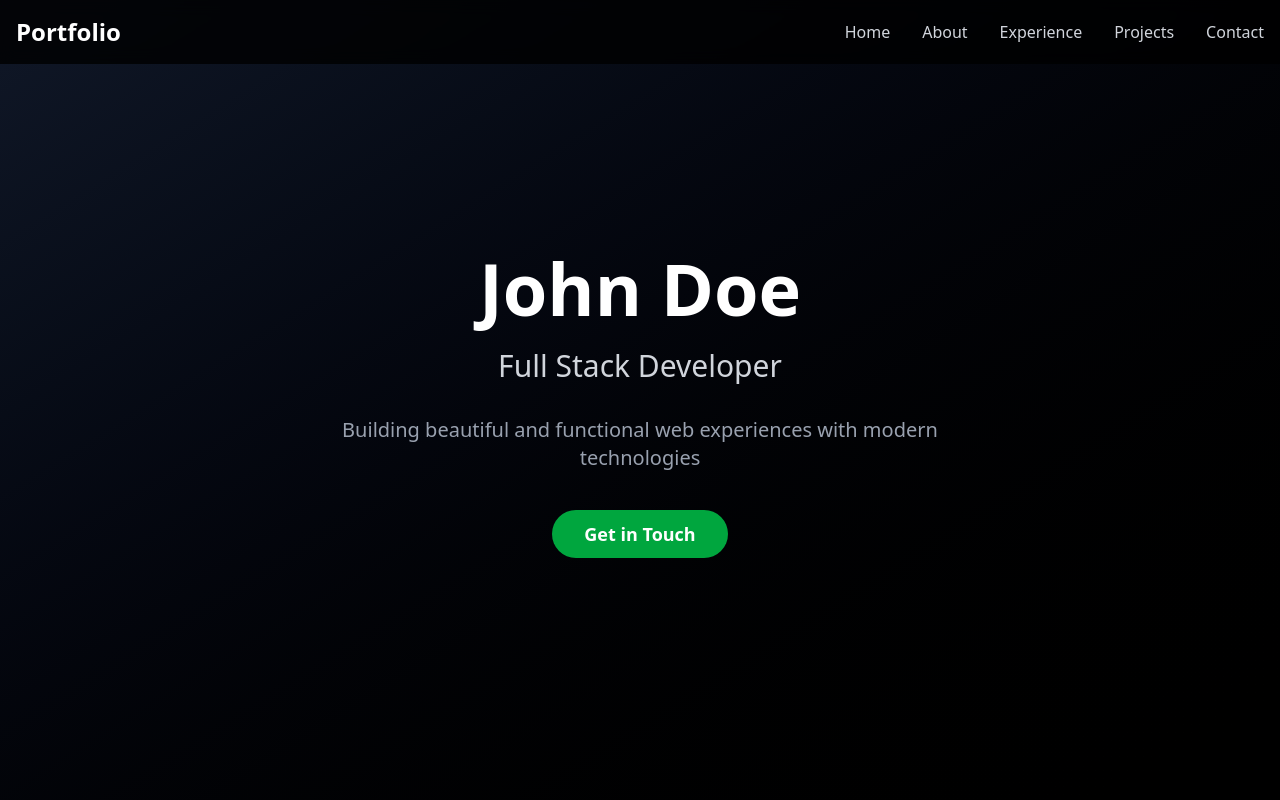
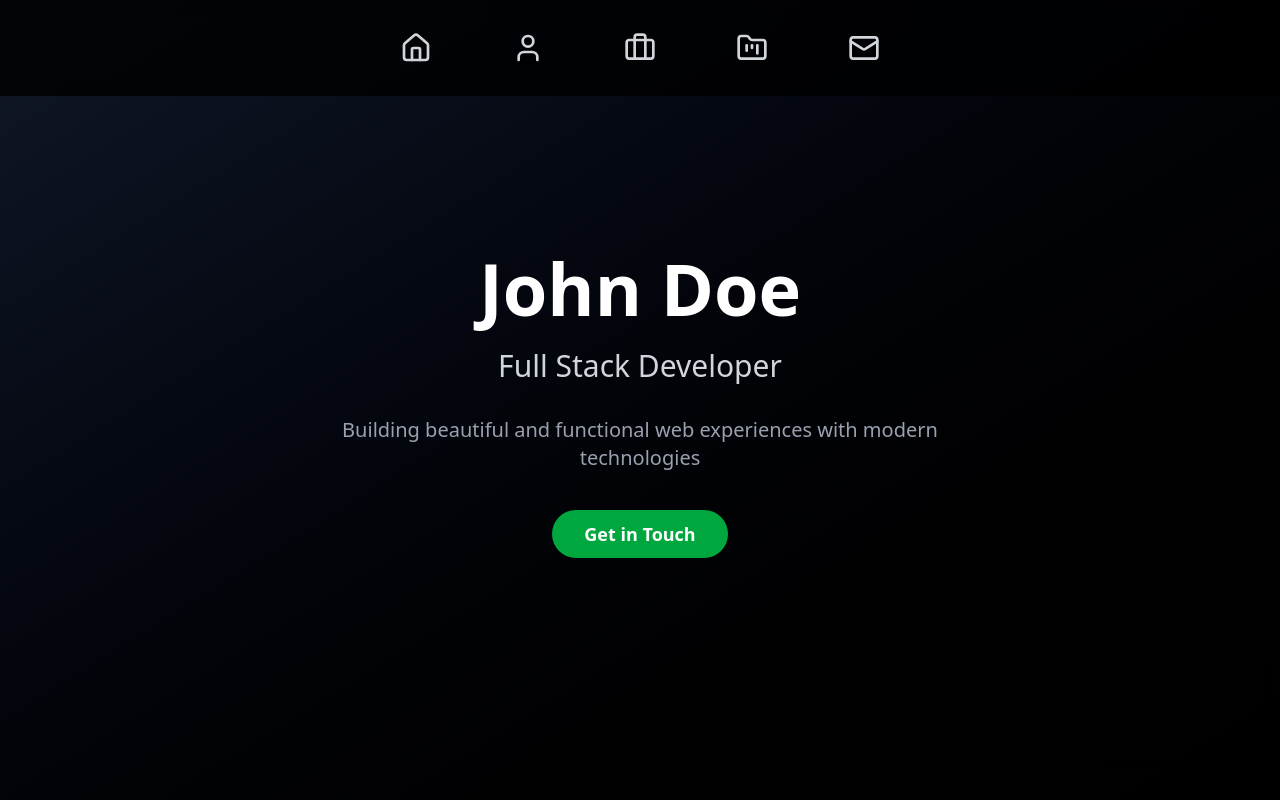
Before and after one commit to KelvinLihandy/portofolio, a React (Vite) app: page / in a window 1280 px wide. Shown: the top 800 px of the page. Built offline with nearby package versions, Linux system fonts and the light colour scheme.

Commit message:
update navigation

```diff
--- a/src/App.tsx
+++ b/src/App.tsx
@@ -16,13 +16,13 @@ const App = () => {
       transition={{ duration: 0.5 }}
     >
       <Navigation />
-      <main className="bg-black">
+      <div>
         <Hero />
         <About />
         <Experience />
         <Projects />
         <Contact />
-      </main>
+      </div>
     </motion.div>
   );
 }
--- a/src/components/Hero.tsx
+++ b/src/components/Hero.tsx
@@ -2,7 +2,7 @@ import { motion } from 'framer-motion';
 
 const Hero = () => {
   return (
-    <section className="min-h-screen flex items-center justify-center bg-gradient-to-br from-gray-900 to-black text-white py-20">
+    <section id='home' className="min-h-screen flex items-center justify-center bg-gradient-to-br from-gray-900 to-black text-white py-20">
       <div className="container mx-auto px-4">
         <motion.div
           initial={{ opacity: 0, y: 20 }}
--- a/src/components/Navigation.tsx
+++ b/src/components/Navigation.tsx
@@ -1,50 +1,76 @@
 import { useState } from 'react';
 import { motion, AnimatePresence } from 'framer-motion';
-import { Menu, X } from 'lucide-react';
+import {
+  Menu, X, Home,
+  User,
+  Briefcase,
+  Mail,
+  FolderKanban,
+  type LucideIcon,
+} from 'lucide-react';
+
+interface INavClick {
+  e: React.MouseEvent<HTMLAnchorElement, MouseEvent>;
+  targetId: string;
+}
+
+interface INavigation {
+  name: string;
+  id: string;
+  icon: LucideIcon;
+}
 
 const Navigation = () => {
   const [isOpen, setIsOpen] = useState(false);
 
-  const menuItems = [
-    { name: 'Home', href: '#home' },
-    { name: 'About', href: '#about' },
-    { name: 'Experience', href: '#experience' },
-    { name: 'Projects', href: '#projects' },
-    { name: 'Contact', href: '#contact' }
+  const menuItems: INavigation[] = [
+    { name: 'Home', id: 'home', icon: Home },
+    { name: 'About', id: 'about', icon: User },
+    { name: 'Experience', id: 'experience', icon: Briefcase },
+    { name: 'Projects', id: 'projects', icon: FolderKanban },
+    { name: 'Contact', id: 'contact', icon: Mail }
   ];
+
+  const handleNavClick = ({ e, targetId }: INavClick) => {
+    e.preventDefault();
+    const targetElement = document.getElementById(targetId);
+    if (targetElement) {
+      const offsetTop = targetId === 'home' ? 0 : targetElement.offsetTop - 24;
+      window.scrollTo({
+        top: offsetTop,
+        behavior: 'smooth'
+      });
+    }
+  };
 
   return (
     <nav className="fixed w-full z-50 bg-black/80 backdrop-blur-sm">
       <div className="container mx-auto px-4">
-        <div className="flex justify-between items-center h-16">
-          <motion.a
-            href="#"
-            initial={{ opacity: 0 }}
-            animate={{ opacity: 1 }}
-            className="text-2xl font-bold text-white"
-          >
-            Portfolio
-          </motion.a>
-
-          {/* Desktop Menu */}
-          <div className="hidden md:flex space-x-8">
-            {menuItems.map((item, index) => (
+        <div className="flex items-center h-24">
+          <div className="w-full flex justify-center ">
+            <div className="hidden md:flex space-x-16 align-middle justify-center">
+              {menuItems.map((item) => (
                 <motion.a
                   key={item.name}
-                href={item.href}
-                initial={{ opacity: 0, y: -20 }}
+                  initial={{ opacity: 0, y: 0 }}
                   animate={{ opacity: 1, y: 0 }}
-                transition={{ delay: index * 0.1 }}
-                className="text-gray-300 hover:text-white transition-colors duration-300"
+                  transition={{ duration: 0.6 }}
+                  onClick={(e) => handleNavClick({ e, targetId: item.id })}
+                  className="text-gray-300 hover:text-white transition-colors duration-300 size-12 flex items-center justify-center"
                 >
-                {item.name}
+                  <motion.div
+                    whileHover={{ scale: 1.1 }}
+                    transition={{ type: "tween", stiffness: 300 }}
+                  >
+                    <item.icon size={32} />
+                  </motion.div>
                 </motion.a>
               ))}
             </div>
+          </div>
 
-          {/* Mobile Menu Button */}
           <motion.button
-            className="md:hidden text-gray-300 hover:text-white"
+            className="md:hidden text-gray-300 hover:text-white absolute right-4"
             onClick={() => setIsOpen(!isOpen)}
             initial={false}
             animate={{ rotate: isOpen ? 90 : 0 }}
@@ -54,7 +80,6 @@ const Navigation = () => {
         </div>
       </div>
 
-      {/* Mobile Menu */}
       <AnimatePresence>
         {isOpen && (
           <motion.div
@@ -67,12 +92,18 @@ const Navigation = () => {
               {menuItems.map((item, index) => (
                 <motion.a
                   key={item.name}
-                  href={item.href}
                   initial={{ opacity: 0, x: -20 }}
                   animate={{ opacity: 1, x: 0 }}
                   transition={{ delay: index * 0.1 }}
-                  onClick={() => setIsOpen(false)}
-                  className="block py-2 text-gray-300 hover:text-white transition-colors duration-300"
+                  onClick={(e) => {
+                    e.preventDefault();
+                    setIsOpen(false);
+                    setTimeout(() => {
+                      handleNavClick({ e, targetId: item.id });
+                    }, 100);
+                  }}
+
+                  className="block py-2 text-gray-300 hover:text-white transition-colors duration-300 cursor-pointer"
                 >
                   {item.name}
                 </motion.a>
```
Lines whose indentation alone changed are shown as unchanged.
